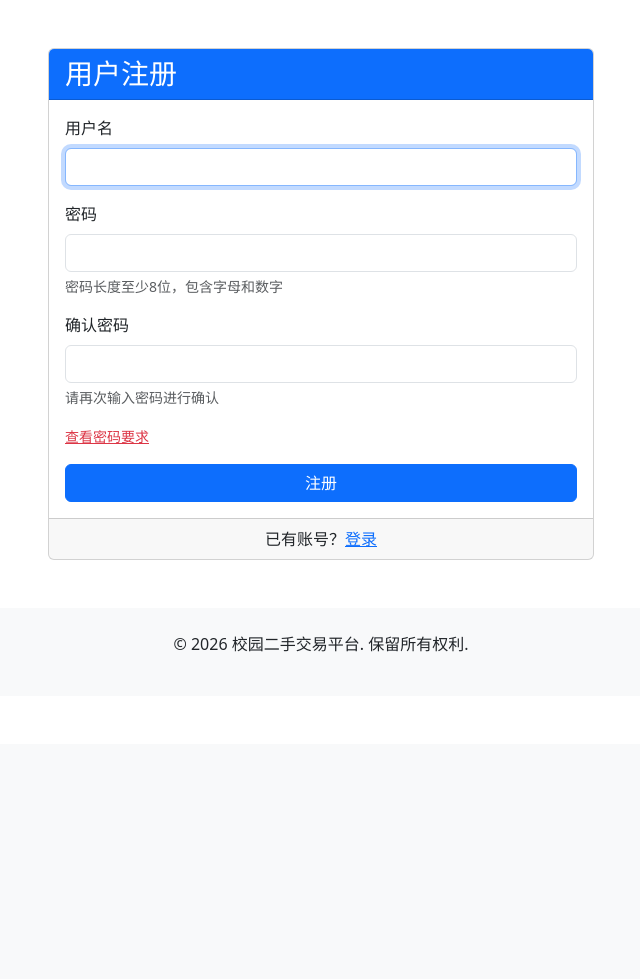
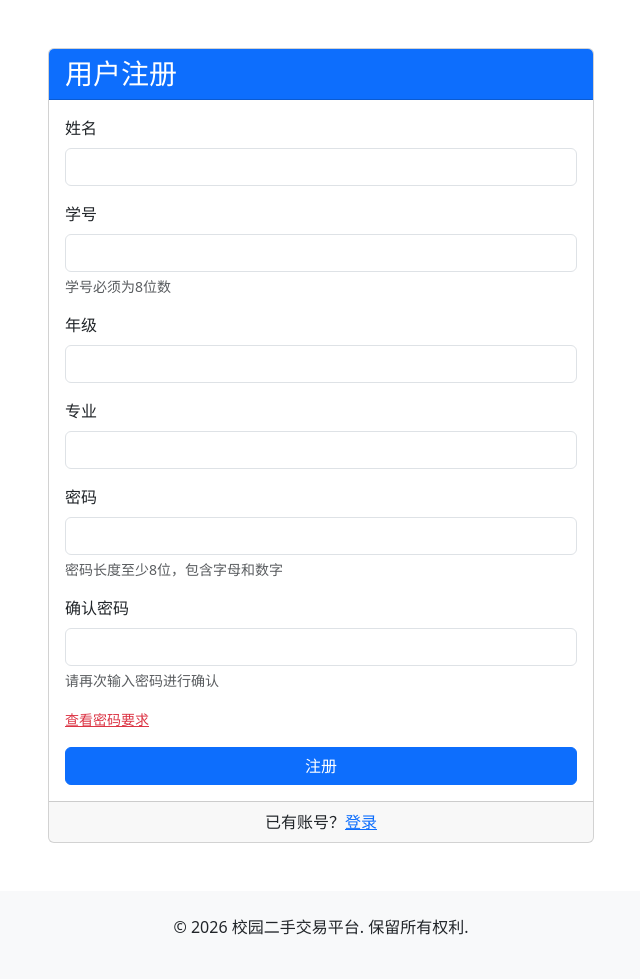
Before and after one commit to idontkown815/Campus-second-hand-trading-Program, a Django app: page /users/register/ in a window 1280 px wide. Shown: the part 56-1035 px from the top of the page, without its empty margins (319-959 px from the left). Before the commit the page ends 708 px from the top, so only its background shows below. Run offline with Django 4.2, Linux system fonts and the light colour scheme.

Commit message:
注册学号重复问题修改完成

```diff
--- a/campus_trade/user_accounts/forms.py
+++ b/campus_trade/user_accounts/forms.py
@@ -6,6 +6,24 @@ from .models import User
 
 class UserRegisterForm(UserCreationForm):
     """用户注册表单"""
+    name = forms.CharField(
+        label="姓名",
+        max_length=50,
+    )
+    student_id = forms.CharField(
+        label="学号",
+        max_length=8,
+        min_length=8,
+        help_text="学号必须为8位数",
+    )
+    grade = forms.CharField(
+        label="年级",
+        max_length=20,
+    )
+    major = forms.CharField(
+        label="专业",
+        max_length=100,
+    )
     password1 = forms.CharField(
         label="密码",
         strip=False,
@@ -21,12 +39,8 @@ class UserRegisterForm(UserCreationForm):
 
     class Meta:
         model = User
-        fields = ['username', 'password1', 'password2']
+        fields = ['name', 'student_id', 'grade', 'major', 'password1', 'password2']
         labels = {
-            'username': '用户名',
-        }
-        help_texts = {
-            'username': None,
         }
 
     def clean_password2(self):
@@ -36,3 +50,15 @@ class UserRegisterForm(UserCreationForm):
         if password1 and password2 and password1 != password2:
             raise forms.ValidationError("两次输入的密码不一致")
         return password2
+
+    def clean_student_id(self):
+        """验证学号格式和唯一性"""
+        student_id = self.cleaned_data.get('student_id')
+        if not student_id.isdigit():
+            raise forms.ValidationError("学号必须为数字")
+        if len(student_id) != 8:
+            raise forms.ValidationError("学号必须为8位数")
+        # 检查学号是否已存在
+        if User.objects.filter(student_id=student_id).exists():
+            raise forms.ValidationError("该学号已被注册")
+        return student_id
--- a/campus_trade/user_accounts/models.py
+++ b/campus_trade/user_accounts/models.py
@@ -10,6 +10,10 @@ class User(AbstractUser):
     # 其他字段
     avatar = models.ImageField(upload_to='avatars/', blank=True, null=True, verbose_name='头像')
     phone_number = models.CharField(max_length=11, blank=True, null=True, verbose_name='手机号')
+    student_id = models.CharField(max_length=8, verbose_name='学号', default='00000000')
+    name = models.CharField(max_length=50, verbose_name='姓名', default='')
+    grade = models.CharField(max_length=20, verbose_name='年级', default='')
+    major = models.CharField(max_length=100, verbose_name='专业', default='')
     created_at = models.DateTimeField(auto_now_add=True, verbose_name='创建时间')
     updated_at = models.DateTimeField(auto_now=True, verbose_name='更新时间')
 
--- a/campus_trade/user_accounts/templates/user_accounts/register.html
+++ b/campus_trade/user_accounts/templates/user_accounts/register.html
@@ -56,11 +56,43 @@
                         <form method="POST">
                             {% csrf_token %}
                             <div class="mb-3">
-                                <label for="id_username" class="form-label">用户名</label>
-                                {{ form.username }}
-                                {% if form.username.errors %}
+                                <label for="id_name" class="form-label">姓名</label>
+                                {{ form.name }}
+                                {% if form.name.errors %}
                                     <div class="text-danger">
-                                        {{ form.username.errors }}
+                                        {{ form.name.errors }}
+                                    </div>
+                                {% endif %}
+                            </div>
+                            <div class="mb-3">
+                                <label for="id_student_id" class="form-label">学号</label>
+                                {{ form.student_id }}
+                                {% if form.student_id.help_text %}
+                                    <div class="form-text text-muted">
+                                        {{ form.student_id.help_text }}
+                                    </div>
+                                {% endif %}
+                                {% if form.student_id.errors %}
+                                    <div class="text-danger">
+                                        {{ form.student_id.errors }}
+                                    </div>
+                                {% endif %}
+                            </div>
+                            <div class="mb-3">
+                                <label for="id_grade" class="form-label">年级</label>
+                                {{ form.grade }}
+                                {% if form.grade.errors %}
+                                    <div class="text-danger">
+                                        {{ form.grade.errors }}
+                                    </div>
+                                {% endif %}
+                            </div>
+                            <div class="mb-3">
+                                <label for="id_major" class="form-label">专业</label>
+                                {{ form.major }}
+                                {% if form.major.errors %}
+                                    <div class="text-danger">
+                                        {{ form.major.errors }}
                                     </div>
                                 {% endif %}
                             </div>
--- a/campus_trade/user_accounts/views.py
+++ b/campus_trade/user_accounts/views.py
@@ -8,9 +8,12 @@ def register(request):
     if request.method == 'POST':
         form = UserRegisterForm(request.POST)
         if form.is_valid():
-            form.save()
-            username = form.cleaned_data.get('username')
-            messages.success(request, f'注册成功！欢迎 {username}')
+            # 使用学号作为用户名
+            user = form.save(commit=False)
+            user.username = form.cleaned_data.get('student_id')
+            user.save()
+            name = form.cleaned_data.get('name')
+            messages.success(request, f'注册成功！欢迎 {name}')
             return redirect('home')
     else:
         form = UserRegisterForm()
```
Also changed, not shown: campus_trade/check_and_delete_user.py (added, +32 -0 lines), campus_trade/db.sqlite3, campus_trade/user_accounts/migrations/0002_user_grade_user_major_user_name_user_student_id.py (added), campus_trade/user_accounts/migrations/0003_alter_user_student_id.py (added).
